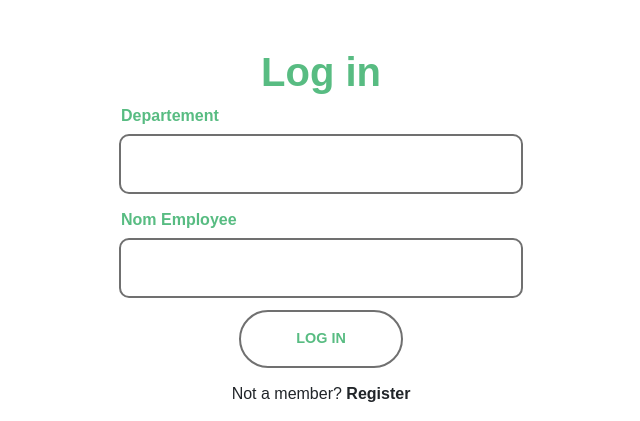
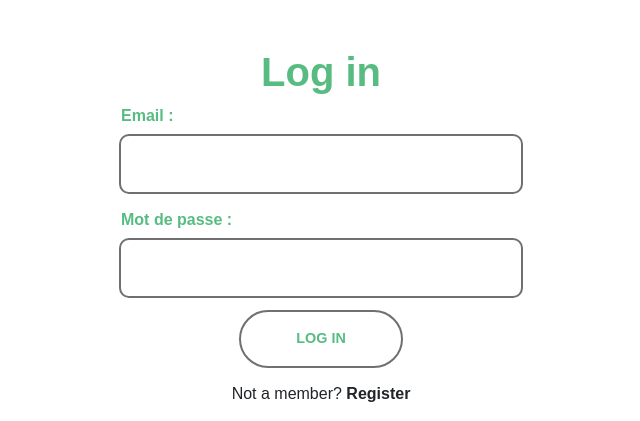
Before and after one commit to Iantra16/ETU003967B-ETU003970B, a PHP site: page / in a window 1280 px wide. Shown: the top 421 px of the page, without its empty margins (319-959 px from the left). Run offline with PHP 8.4, Linux system fonts and the light colour scheme.

Commit message:
rectification index login

```diff
--- a/projetfinal/pages/index.php
+++ b/projetfinal/pages/index.php
@@ -23,10 +23,10 @@ include('../inc/connection.php');
         <?php } ?>
         <form class="form m-auto " action="../traitement/traiteLogin.php" method="post">
             <span class="input-span">
-                <label class="label" for="mail">Departement</label>
+                <label class="label" for="mail">Email :</label>
                 <input type="email" name="mail" id="mail" required /></span>
             <span class="input-span">
-                <label for="mdp" class="label">Nom Employee</label>
+                <label for="mdp" class="label">Mot de passe :</label>
                 <input type="password" name="mdp" required /></span>
 
             <input class="submit" type="submit" value="LOG IN" />
```
